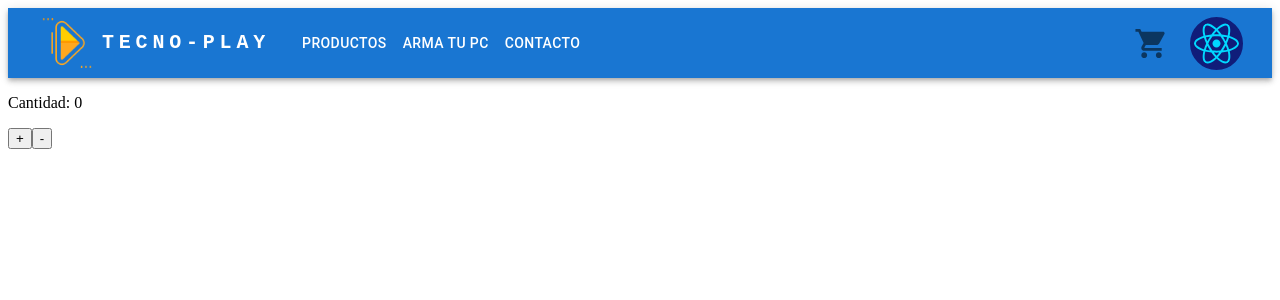
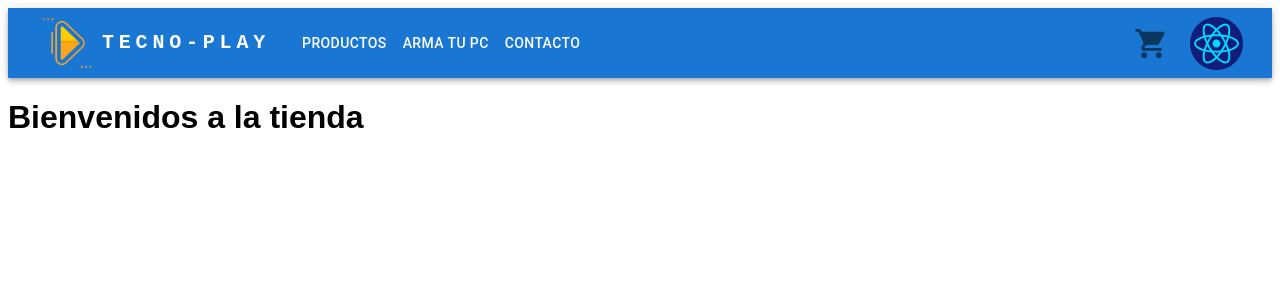
Before and after one commit to Briiaan30/Tecno-Play, a React (Vite) app: page / in a window 1280 px wide. Shown: the top 300 px of the page. Built offline with nearby package versions, Linux system fonts and the light colour scheme.

Commit message:
Agregado ItemListContainer

```diff
--- a/src/App.jsx
+++ b/src/App.jsx
@@ -2,10 +2,12 @@ import { StrictMode } from 'react'
 import { createRoot } from 'react-dom/client'
 import ResponsiveAppBar from './components/Navbar/Navbar.jsx'
 import CantidadCarrito from './components/CantidadCarrito/CantidadCarrito.jsx'
+import ItemListContainer from './components/ItemListContainer/ItemListContainer.jsx'
 
 createRoot(document.getElementById('root')).render(
-  <>
+  <StrictMode>
     <ResponsiveAppBar />
-    <CantidadCarrito />
-  </>
+    {/* <CantidadCarrito /> */}
+    <ItemListContainer greeting="Bienvenidos a la tienda" />
+  </StrictMode>
 )
--- /dev/null
+++ b/src/components/ItemListContainer/ItemListContainer.css
@@ -0,0 +1,4 @@
+h1{
+    font-family: 'Poppins', sans-serif;
+    font-size: 2rem;
+}
--- /dev/null
+++ b/src/components/ItemListContainer/ItemListContainer.jsx
@@ -0,0 +1,14 @@
+import { useState } from "react";
+import "./ItemListContainer.css";
+
+const ItemListContainer = ({ greeting }) => {
+    const [productos, setProductos] = useState([]);
+
+    return (
+        <div >
+            <h1>{greeting}</h1>
+        </div>
+    );
+}
+
+export default ItemListContainer;
```
